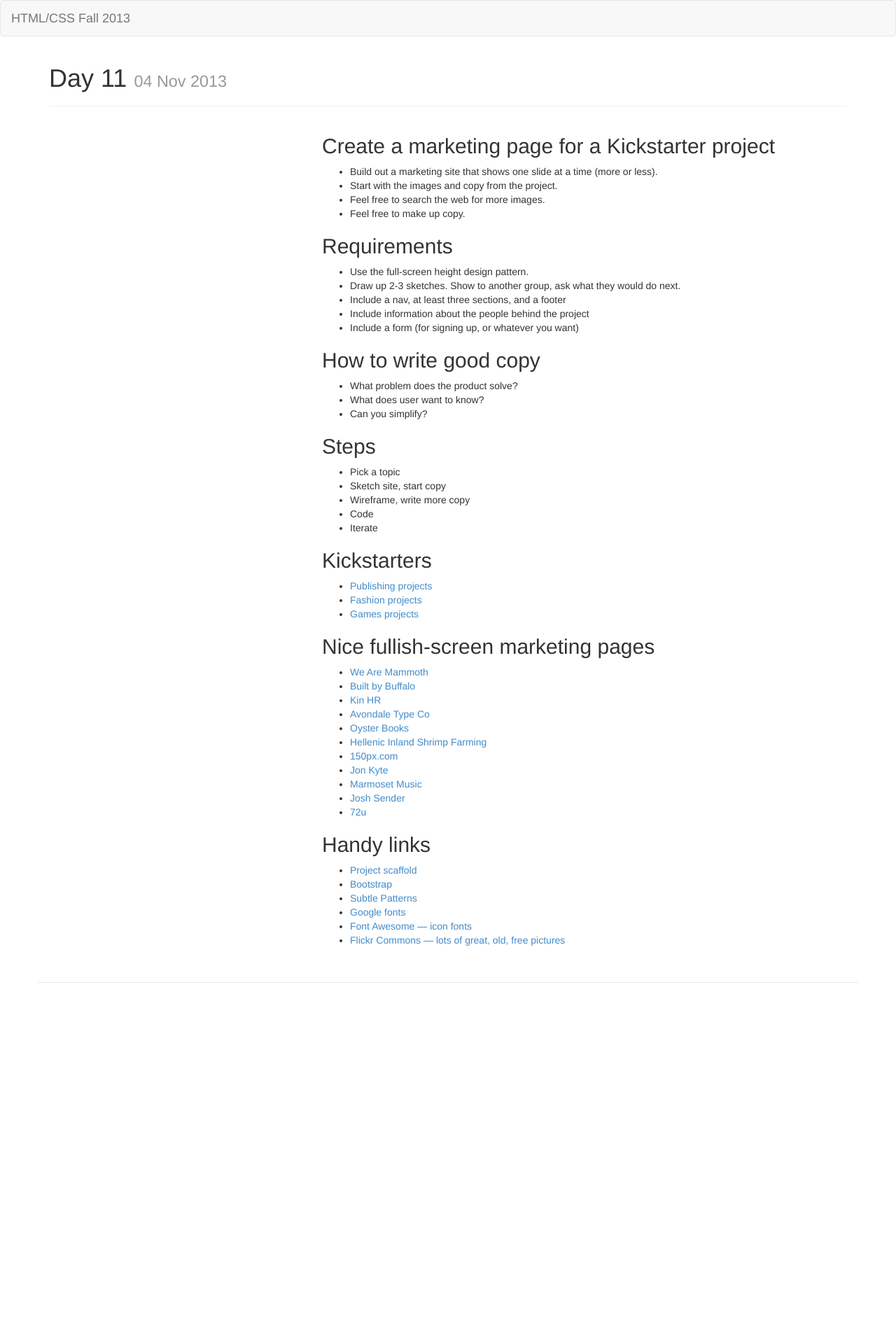
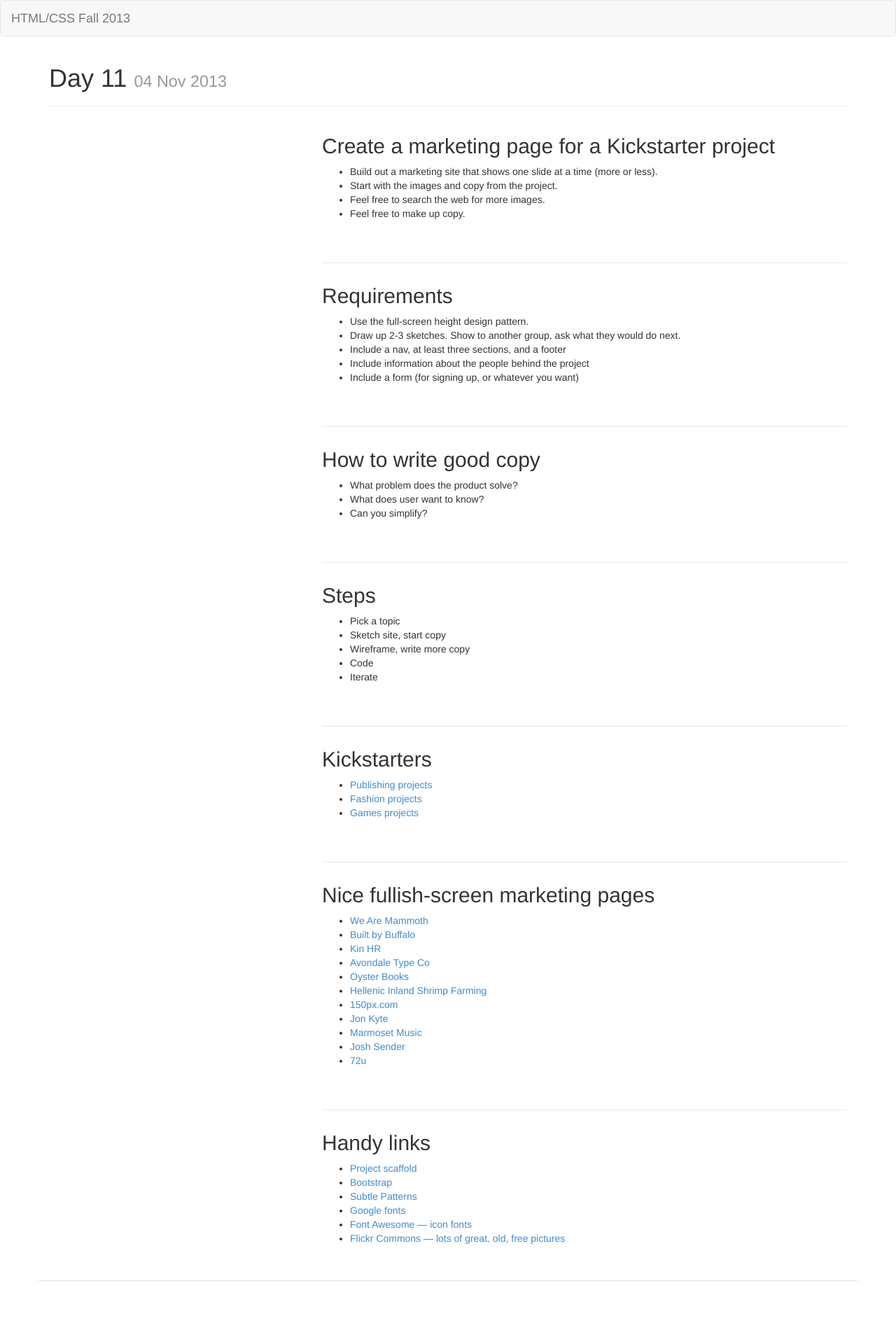
Before and after one commit to tsl-frontend/tsl-frontend.github.io, a Jekyll site: the page built from _posts/2013-11-04-11.md, in a window 1280 px wide. Shown: the whole page at 70% size. Built offline with Jekyll 4.4.1, drawn with Linux system fonts in a browser that asks for light colours; Markdown is read by kramdown in place of the engine named in the settings; before the commit the page ends 1464 px from its top, so only the background shows below that.

Commit message:
Style improvements.

```diff
--- a/_layouts/post.html
+++ b/_layouts/post.html
@@ -27,7 +27,7 @@ layout: default
             {% endfor %}
         {% endif %}
     </div>
-    <div class="col-sm-8">
+    <div class="col-sm-8 post-content">
         {{ content }}
     </div>
 </div>
--- a/css/screen.css
+++ b/css/screen.css
@@ -1,6 +1,12 @@
 body {
     /*font-size: 18px;*/
     /*line-height: 1.4em;*/
+}
+
+.post-content h2:not(:first-of-type) {
+    padding-top: 1em;
+    margin-top: 2em;
+    border-top: 1px solid #e7e7e7;
 }
 
 .page-header {
```
